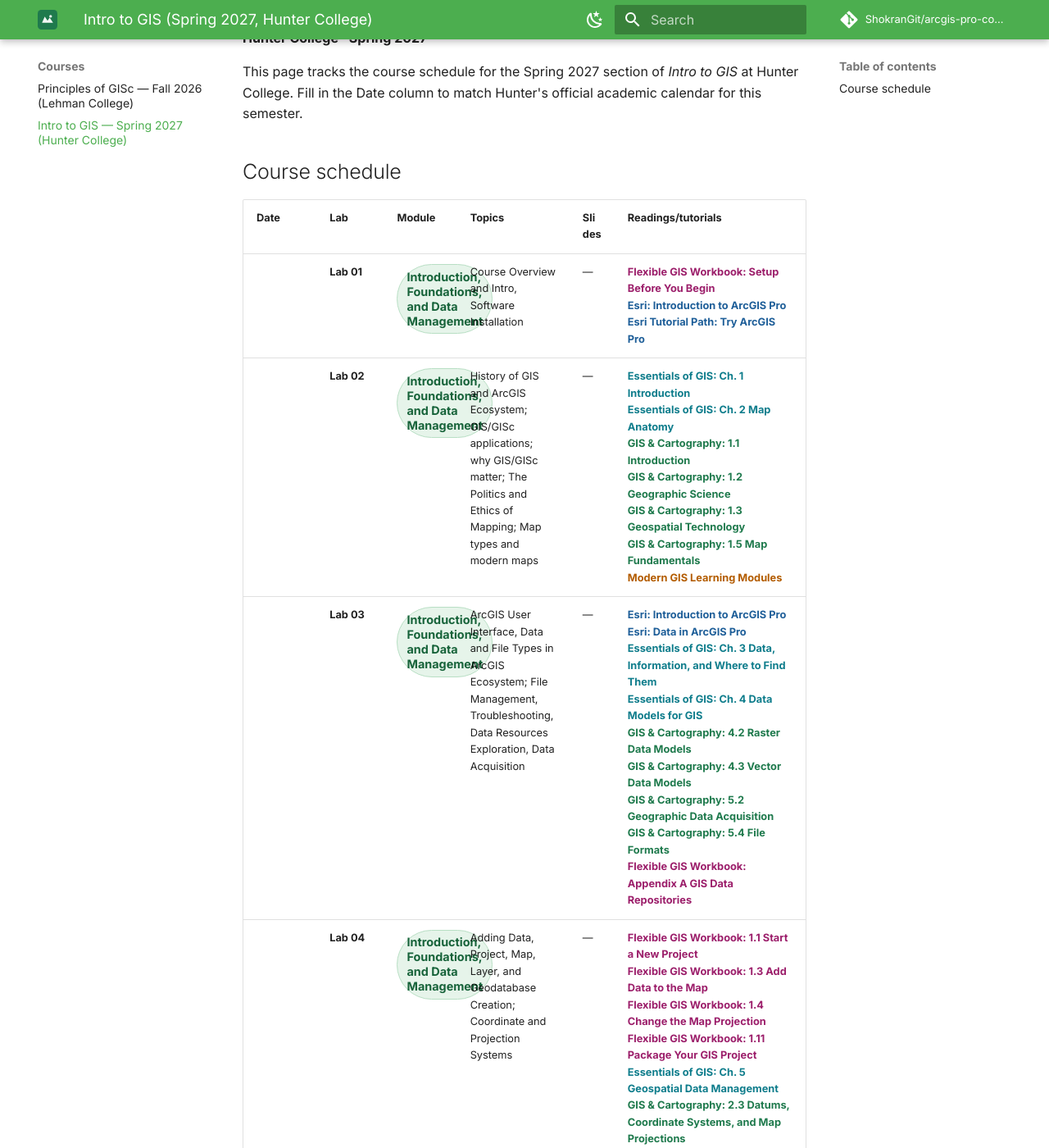
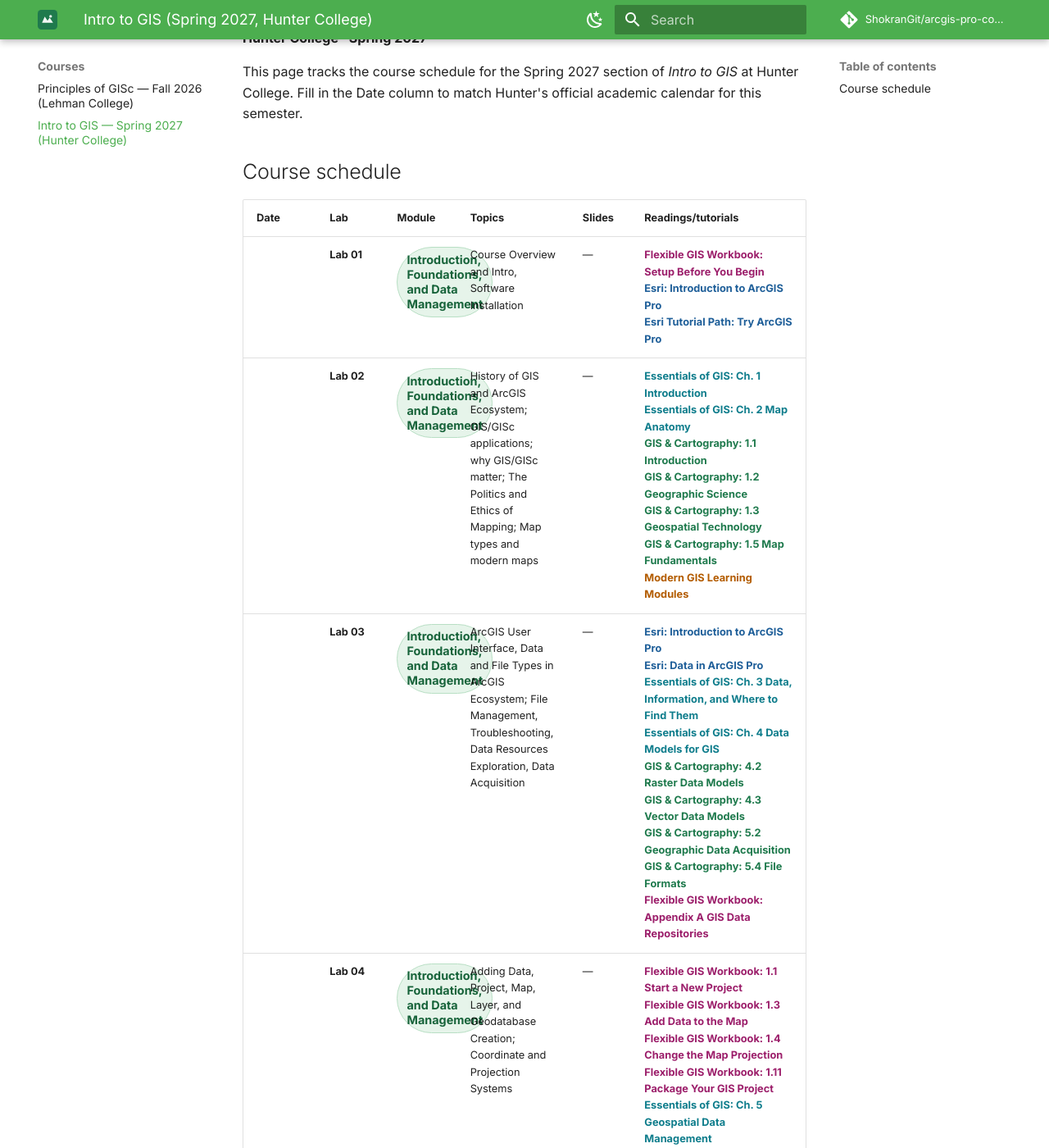
Before and after one commit to ShokranGit/arcgis-pro-course, an MkDocs documentation site: the page built from docs/courses/hunter-intro-gis-spring2027.md, in a window 1280 px wide and 1400 px high, scrolled down 235 px. Shown: the whole window at 82% size. Built offline with MkDocs 1.6.1 and Material for MkDocs 9.7.7, drawn with Linux system fonts in a browser that asks for light colours; comment, search, counter and statistics services are not loaded.

Commit message:
Widen Slides column slightly so multi-word slide labels wrap on word boundaries

```diff
--- a/docs/assets/css/extra.css
+++ b/docs/assets/css/extra.css
@@ -218,9 +218,9 @@
 .schedule-table table th:nth-child(4),
 .schedule-table table td:nth-child(4) { width: 20% !important; }
 .schedule-table table th:nth-child(5),
-.schedule-table table td:nth-child(5) { width: 8% !important; }
+.schedule-table table td:nth-child(5) { width: 11% !important; }
 .schedule-table table th:nth-child(6),
-.schedule-table table td:nth-child(6) { width: 34% !important; }
+.schedule-table table td:nth-child(6) { width: 31% !important; }
 
 /* Full course topic list table: Module | Topic */
 .topics-table table {
```
